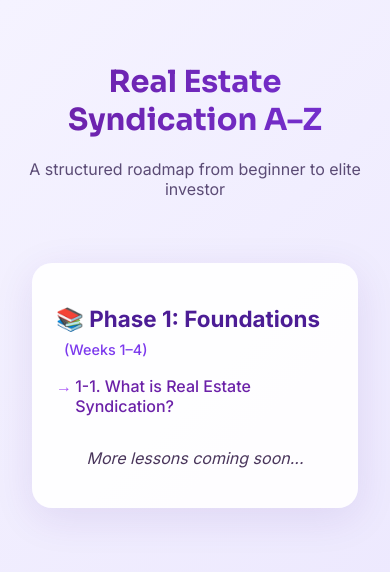
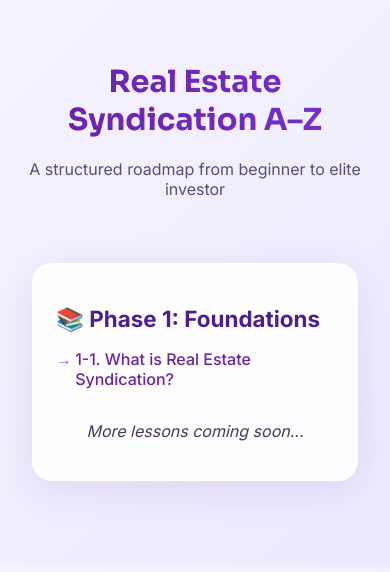
Before and after one commit to iohins/re_syndication, a React (Create React App) app: page / in a window 390 px wide. Shown: the top 572 px of the page. Built offline with nearby package versions, Linux system fonts and the light colour scheme.

Commit message:
mobile fix v2

```diff
--- a/src/App.css
+++ b/src/App.css
@@ -44,13 +44,13 @@ body {
   margin-top: 0.4rem;
 }
 
-/* Card Section */
+/* Card Section (Home) */
 .card {
   background: rgba(255, 255, 255, 0.92);
   border-radius: 20px;
-  padding: 2rem;
-  margin: 1rem;
-  max-width: 600px;
+  padding: 2.5rem;
+  margin: 2rem auto;
+  max-width: 650px;
   width: 100%;
   box-shadow: 0 10px 40px rgba(76, 29, 149, 0.1);
   animation: fadeIn 1.3s ease-out;
@@ -126,9 +126,10 @@ body {
 
 .lesson-card {
   background: #ffffffea;
-  max-width: 720px;
   width: 100%;
-  padding: 2rem;
+  max-width: 780px;
+  padding: 2.5rem;
+  margin: 2rem auto;
   border-radius: 16px;
   box-shadow: 0 10px 40px rgba(76, 29, 149, 0.1);
   animation: fadeIn 0.8s ease-out;
--- a/src/App.js
+++ b/src/App.js
@@ -10,7 +10,7 @@ function App() {
       </header>
 
       <section className="card">
-        <h2>📚 Phase 1: Foundations <span>(Weeks 1–4)</span></h2>
+        <h2>📚 Phase 1: Foundations</h2>
         <ul className="lesson-list">
           <li><Link to="/1-1">1-1. What is Real Estate Syndication?</Link></li>
         </ul>
```
